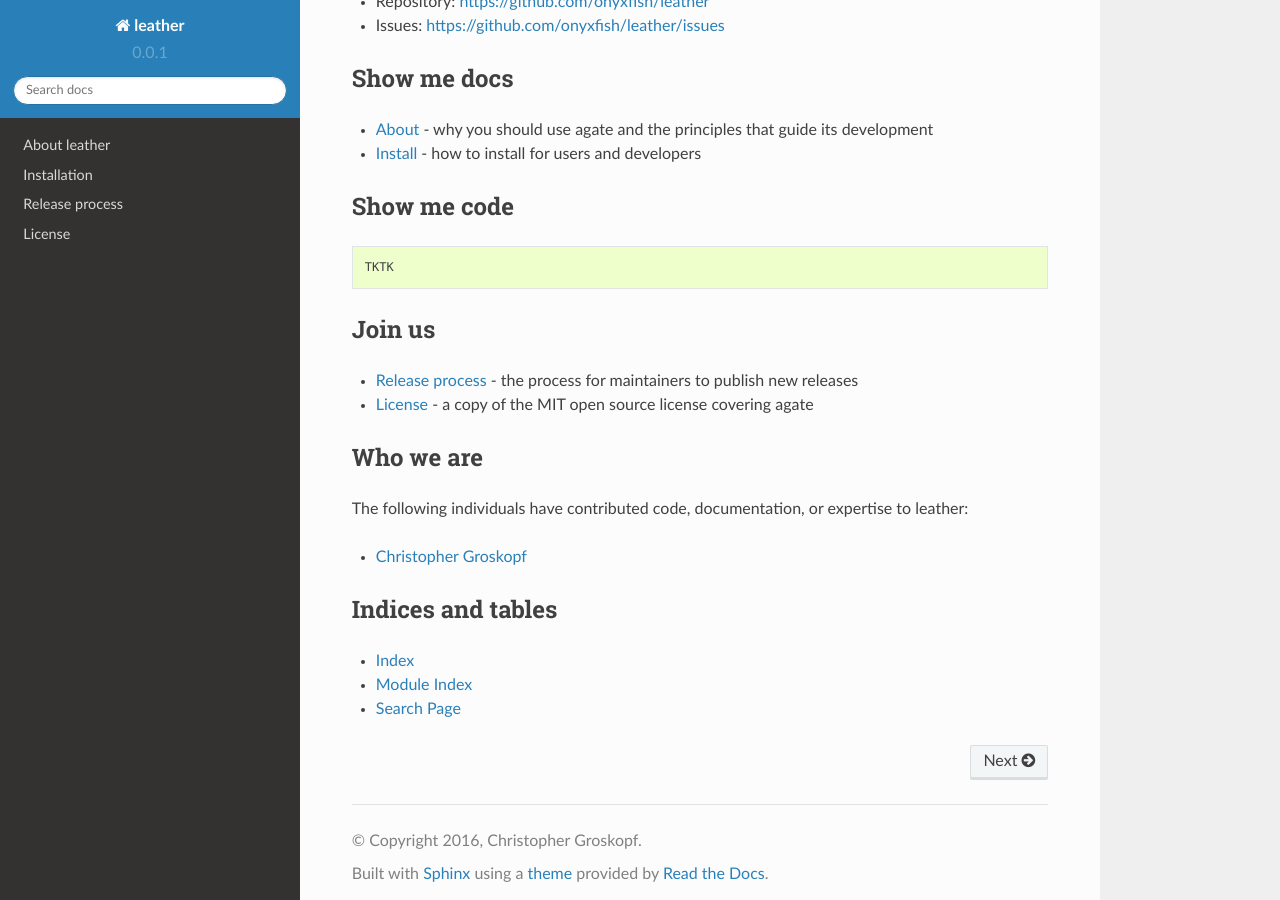
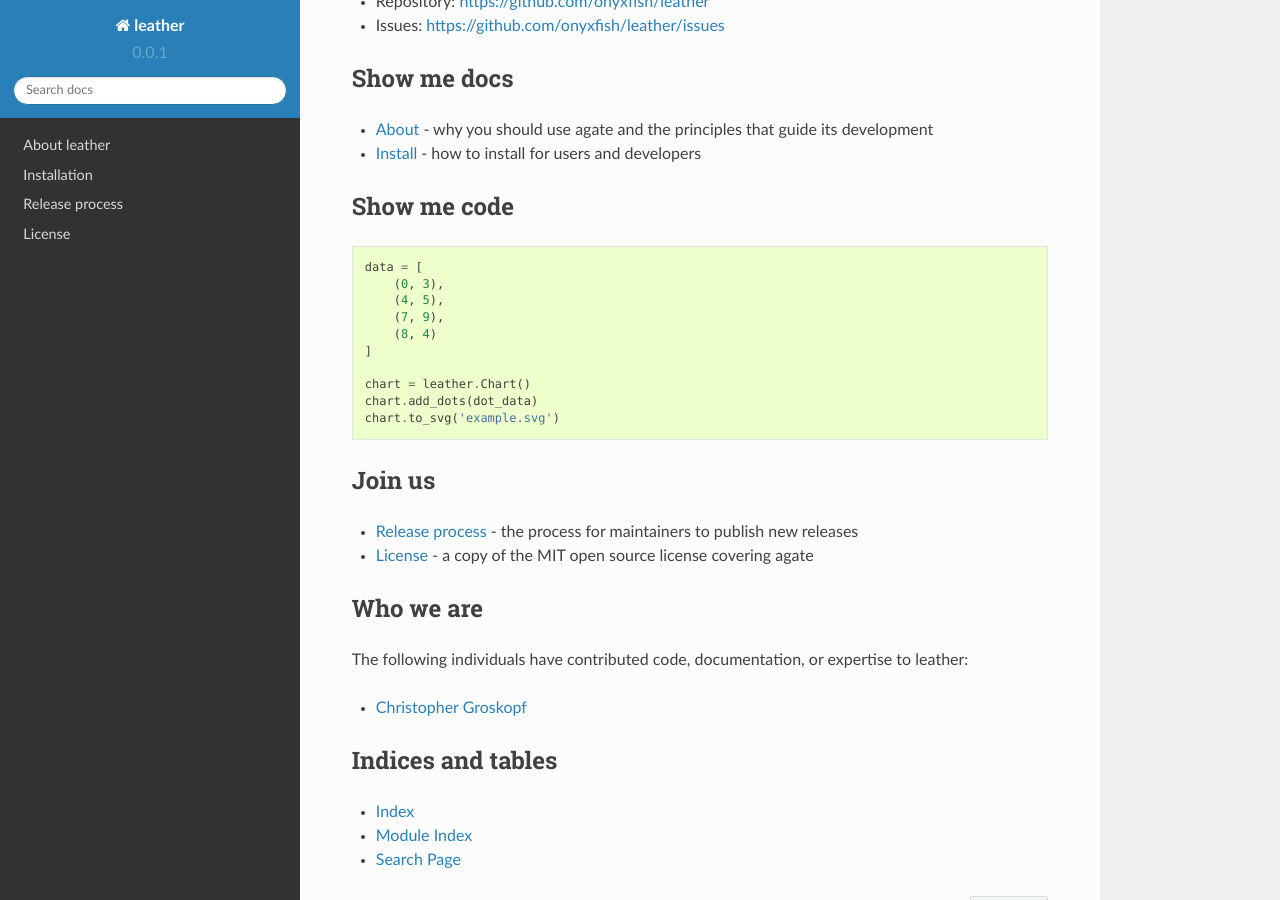
Before and after one commit to wireservice/leather, a Sphinx documentation site: the page built from docs/index.rst, in a window 1280 px wide and 900 px high, scrolled down 434 px. Built offline with Sphinx 7.4.7 and the Read the Docs theme 2.0.0, drawn with Linux system fonts in a browser that asks for light colours.

```diff
--- a/docs/index.rst
+++ b/docs/index.rst
@@ -24,7 +24,16 @@
 
 .. code-block:: python
 
-    TKTK
+    data = [
+        (0, 3),
+        (4, 5),
+        (7, 9),
+        (8, 4)
+    ]
+
+    chart = leather.Chart()
+    chart.add_dots(dot_data)
+    chart.to_svg('example.svg')
 
 Join us
 =======
```
Also changed, not shown: 3 other files.
